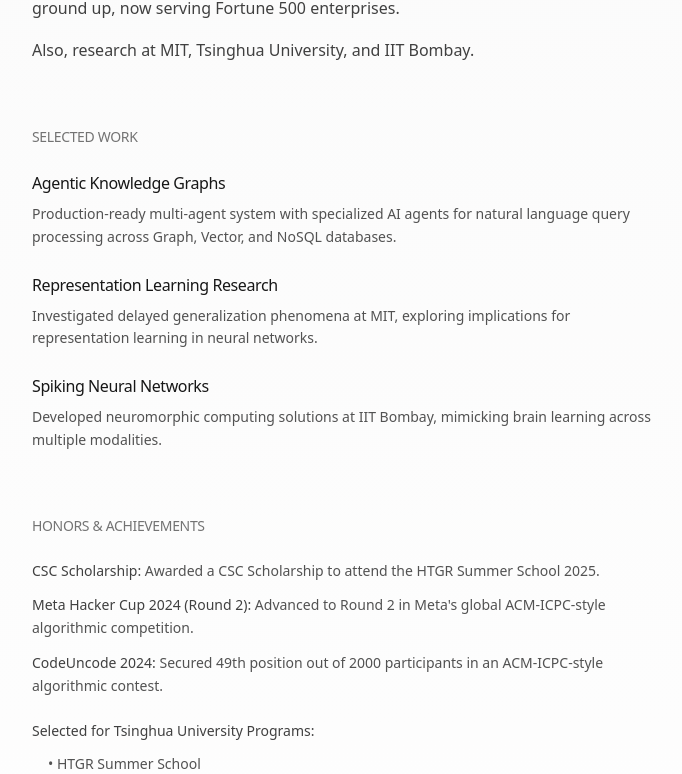
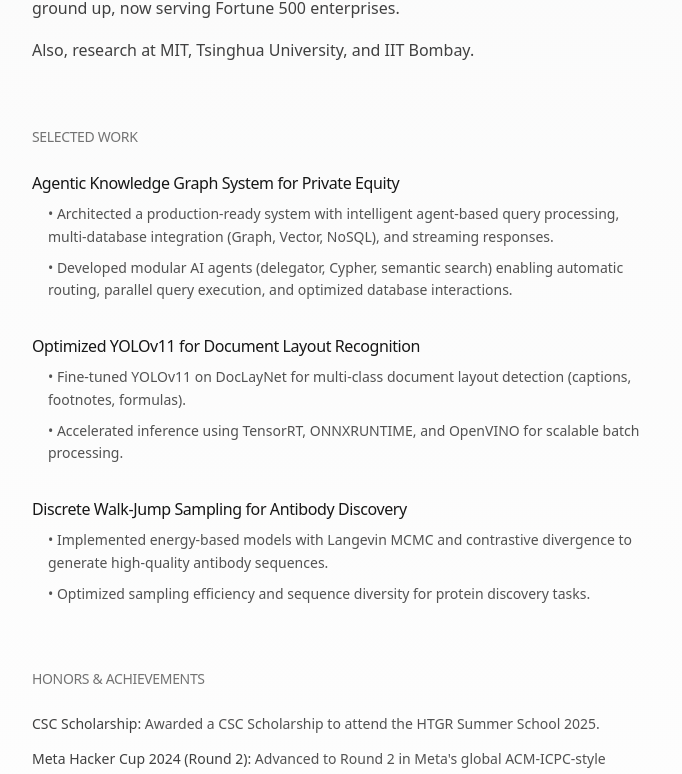
Before and after one commit to stochi0/personal-page, a Next.js app: page / in a window 1280 px wide. Shown: the part 503-1277 px from the top of the page, without its empty margins (296-978 px from the left). Built offline with nearby package versions, Linux system fonts and the light colour scheme.

Commit message:
📝 update: enhance homepage content with detailed descriptions of projects and achievements in AI and machine learning

```diff
--- a/src/app/page.tsx
+++ b/src/app/page.tsx
@@ -80,35 +80,39 @@
         <h2 className="text-sm uppercase tracking-wide text-neutral-500 dark:text-neutral-400 font-medium">
           Selected Work
         </h2>
-        <div className="space-y-6">
-              <div>
+        <div className="space-y-8">
+
+          <div>
             <h3 className="font-medium text-neutral-900 dark:text-neutral-100 mb-2">
-              Agentic Knowledge Graphs
+              Agentic Knowledge Graph System for Private Equity
             </h3>
-            <p className="text-sm text-neutral-600 dark:text-neutral-400 leading-relaxed">
-              Production-ready multi-agent system with specialized AI agents for natural language query processing across Graph, Vector, and NoSQL databases.
-            </p>
+            <ul className="text-sm text-neutral-600 dark:text-neutral-400 leading-relaxed space-y-2 pl-4">
+              <li>• Architected a production-ready system with intelligent agent-based query processing, multi-database integration (Graph, Vector, NoSQL), and streaming responses.</li>
+              <li>• Developed modular AI agents (delegator, Cypher, semantic search) enabling automatic routing, parallel query execution, and optimized database interactions.</li>
+            </ul>
           </div>
 
-              <div>
+          <div>
             <h3 className="font-medium text-neutral-900 dark:text-neutral-100 mb-2">
-              Representation Learning Research
+              Optimized YOLOv11 for Document Layout Recognition
             </h3>
-            <p className="text-sm text-neutral-600 dark:text-neutral-400 leading-relaxed">
-              Investigated delayed generalization phenomena at MIT, exploring implications for representation learning in neural networks.
-            </p>
+            <ul className="text-sm text-neutral-600 dark:text-neutral-400 leading-relaxed space-y-2 pl-4">
+              <li>• Fine-tuned YOLOv11 on DocLayNet for multi-class document layout detection (captions, footnotes, formulas).</li>
+              <li>• Accelerated inference using TensorRT, ONNXRUNTIME, and OpenVINO for scalable batch processing.</li>
+            </ul>
           </div>
 
-              <div>
+          <div>
             <h3 className="font-medium text-neutral-900 dark:text-neutral-100 mb-2">
-              Spiking Neural Networks
+              Discrete Walk-Jump Sampling for Antibody Discovery
             </h3>
-            <p className="text-sm text-neutral-600 dark:text-neutral-400 leading-relaxed">
-              Developed neuromorphic computing solutions at IIT Bombay, mimicking brain learning across multiple modalities.
-            </p>
+            <ul className="text-sm text-neutral-600 dark:text-neutral-400 leading-relaxed space-y-2 pl-4">
+              <li>• Implemented energy-based models with Langevin MCMC and contrastive divergence to generate high-quality antibody sequences.</li>
+              <li>• Optimized sampling efficiency and sequence diversity for protein discovery tasks.</li>
+            </ul>
           </div>
-            </div>
-          </div>
+        </div>
+      </div>
 
      {/* Honors & Achievements */}
      <div className="space-y-6">
```
